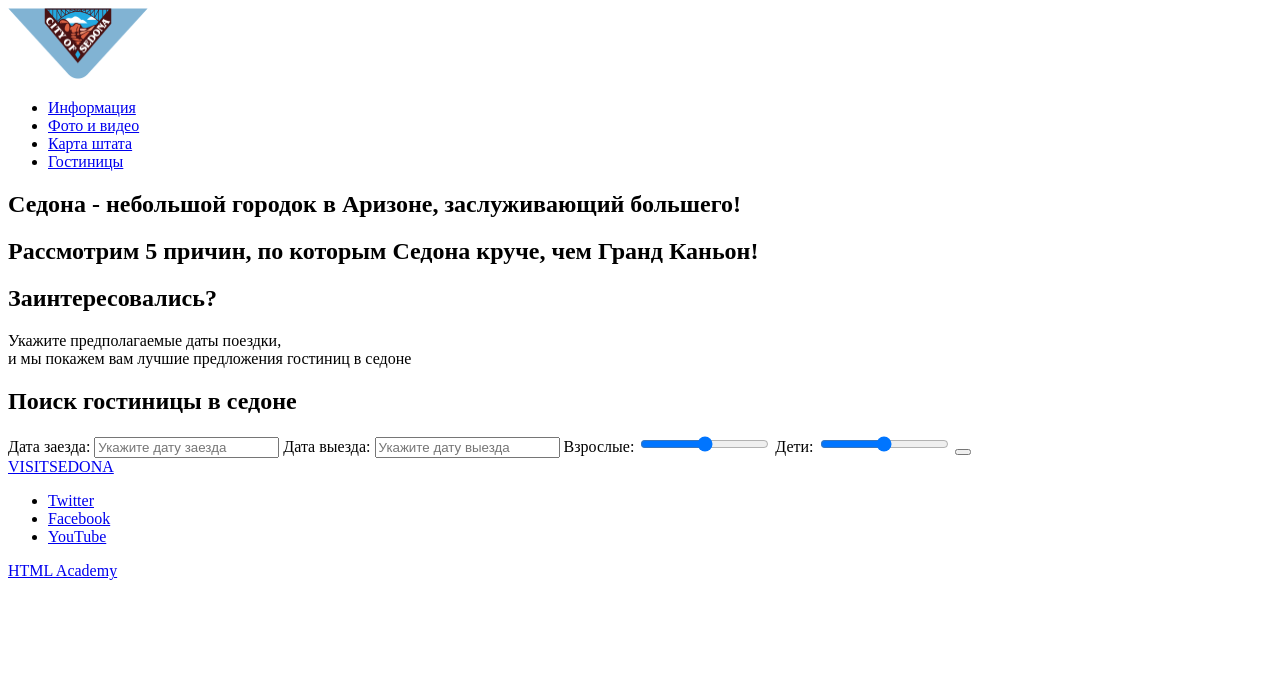
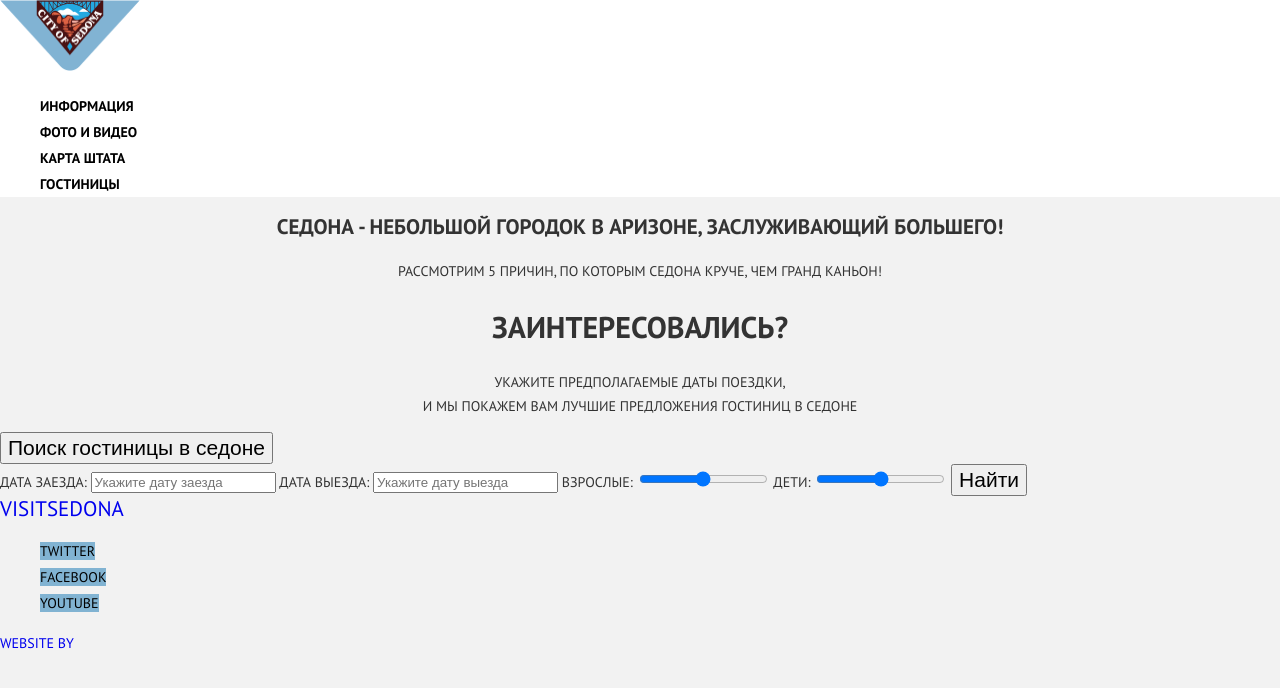
Before and after one commit to PovPov321/704819-sedona-25, a plain HTML site: page index.html in a window 1280 px wide. Drawn offline with Linux system fonts and the light colour scheme.

Commit message:
стилизация и правки по формам

```diff
--- /dev/null
+++ b/css/style.css
@@ -0,0 +1,140 @@
+
+
+body {
+  margin: 0;
+  font-family: 'PT Sans', Arial, sans-serif;
+  font-size: 14px;
+  line-height: 26px;
+  font-weight: normal;
+  color: #333333;
+  text-transform: uppercase;
+  background-color: #f2f2f2;
+}
+
+a {
+  text-decoration: none;
+}
+
+.main-navigation {
+  font-size: 14px;
+  line-height: 26px;
+  background-color: white;
+  color: black;
+}
+
+.site-navigation,
+.button,
+.catalog {
+  list-style: none;
+}
+
+.site-navigation a,
+.footer-social a {
+  color: black;
+}
+
+.site-navigation a:hover {
+  background-color: #81b3d2;
+}
+
+.site-navigation a:focus {
+  background-color: rgba(0, 0, 0, 0.3);
+}
+
+.site-navigation a:active {
+  background-color: #766357;
+}
+
+.booking-btn:hover,
+.title-search-hotel:hover {
+  background-color: #604e43;
+}
+
+.booking-btn:focus,
+.title-search-hotel:focus {
+  background-color: #503e33;
+}
+
+.title-hotel:hover {
+  background-color: #81b3d2;
+}
+
+.title-hotel:focus {
+  background-color: rgba(0, 0, 0, 0.3);
+}
+
+.form-datetime input:hover {
+  background-color: #ebebeb;
+}
+
+.form-datetime input:focus {
+  background-color: #ffffff;
+}
+
+.social-button:hover,
+.search-blue-button:hover,
+.more-info-btn:hover {
+  background-color: #669ec0;
+}
+
+.social-button:focus,
+.search-blue-button:focus,
+.more-info-btn:focus {
+  background-color: #5496bd;
+}
+
+.site-navigation {
+  font-size: 14px;
+  line-height: 26px;
+  color: #000000;
+  background-color: white;
+  font-weight: bold;
+}
+
+.advantages h1,
+.title-search-hotel,
+.search-blue-button,
+.footer1 a {
+  font-size: 21px;
+  line-height: 26px;
+  text-align: center;
+}
+
+.advantages h2,
+.footer-copyright a {
+  font-size: 14px;
+  line-height: 26px;
+  text-align: center;
+  font-weight: normal;
+}
+
+.interest-title h2 {
+  font-size: 30px;
+  line-height: 36px;
+  text-align: center;
+}
+
+.interest-title p {
+  font-size: 14px;
+  line-height: 24px;
+  text-align: center;
+}
+
+.title-hotel {
+  font-size: 21px;
+  line-height: 26px;
+  text-align: left;
+  font-weight: bold;
+}
+
+.hotel-price,
+.more-info-btn,
+.booking-btn {
+  font-size: 14px;
+  line-height: 21px;
+  text-align: left;
+}
+
+.social-button {
+  background-color: #81b3d2;
+}
--- a/index.html
+++ b/index.html
@@ -4,6 +4,8 @@
 <head>
   <meta charset="utf-8">
   <title> HTML Academy: Седона </title>
+  <link href="https://fonts.googleapis.com/css?family=PT+Sans:400,700&display=swap&subset=cyrillic" rel="stylesheet">
+  <link href="css/style.css" rel="stylesheet">
 </head>
 
 <body>
@@ -22,18 +24,18 @@
   </header>
   <!-- Фон СЕДОНА -->
 
-
   <main class="container">
     <section class="advantages">
       <h1>
-        Седона - небольшой городок в Аризоне, заслуживающий большего!
+        Седона - небольшой городок в аризоне, заслуживающий большего!
       </h1>
       <h2>
-        Рассмотрим 5 причин, по которым Седона круче, чем Гранд Каньон!
+        Рассмотрим 5 причин, по которым Седона круче, чем гранд каньон!
       </h2>
       <!-- блок с преимуществами размечаем позже -->
     </section>
     <section class="map">
+      <div class="interest-title">
         <h2>
           Заинтересовались?
         </h2>
@@ -41,8 +43,11 @@
           Укажите предполагаемые даты поездки,<br>
           и мы покажем вам лучшие предложения гостиниц в седоне
         </p>
-      <form action="" method="post" class="search-datetime">
-        <h2> Поиск гостиницы в седоне </h2>
+      </div>
+      <form action="https://echo.htmlacademy.ru/" method="post" class="search-datetime">
+        <button class="title-search-hotel" type="submit">
+          Поиск гостиницы в седоне
+        </button>
         <div class="form-datetime">
           <label>
             Дата заезда:
@@ -53,12 +58,13 @@
             <input type="text" name="date-year" placeholder="Укажите дату выезда">
           </label>
           <label>
-            Взрослые: <input type="range" min="1" max="5" step="1">
+            Взрослые: <input type="range" min="1" max="5" step="1" aria-label="Укажите количество взрослых">
           </label>
           <label>
-            Дети: <input type="range" min="1" max="5" step="1">
+            Дети: <input type="range" min="1" max="5" step="1" aria-label="Укажите количество детей">
           </label>
-          <button class="blue-button" type="submit" class="blue-button" value="Найти" aria-label="Поиск отеля">
+          <button class="search-blue-button" type="submit">
+            Найти
           </button>
         </div>
       </form>
@@ -74,14 +80,14 @@
       </a>
     </div>
     <section class="footer-social">
-      <ul>
+      <ul class="button">
         <li><a class="social-button" href="#"> Twitter </a></li>
         <li><a class="social-button" href="#"> Facebook </a></li>
         <li><a class="social-button" href="#"> YouTube </a></li>
       </ul>
     </section>
     <p class="footer-copyright">
-      <a class="button" href="https://htmlacademy.ru"> HTML Academy </a>
+      <a href="https://htmlacademy.ru"> Website by </a>
     </p>
   </footer>
 </body>
```
Also changed, not shown: inner.html (+15 -13 lines), 1 other file. Lines whose indentation alone changed are shown as unchanged.
